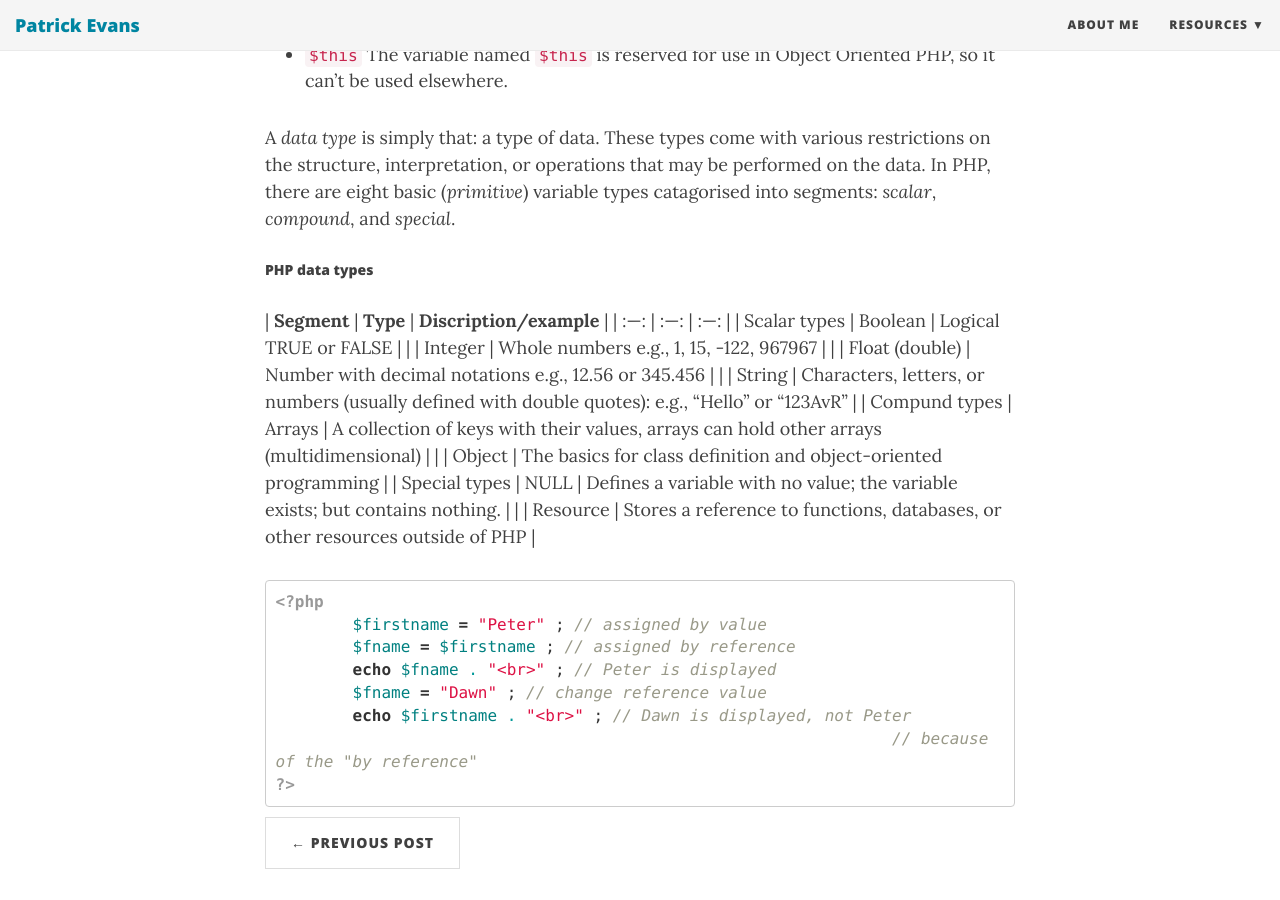
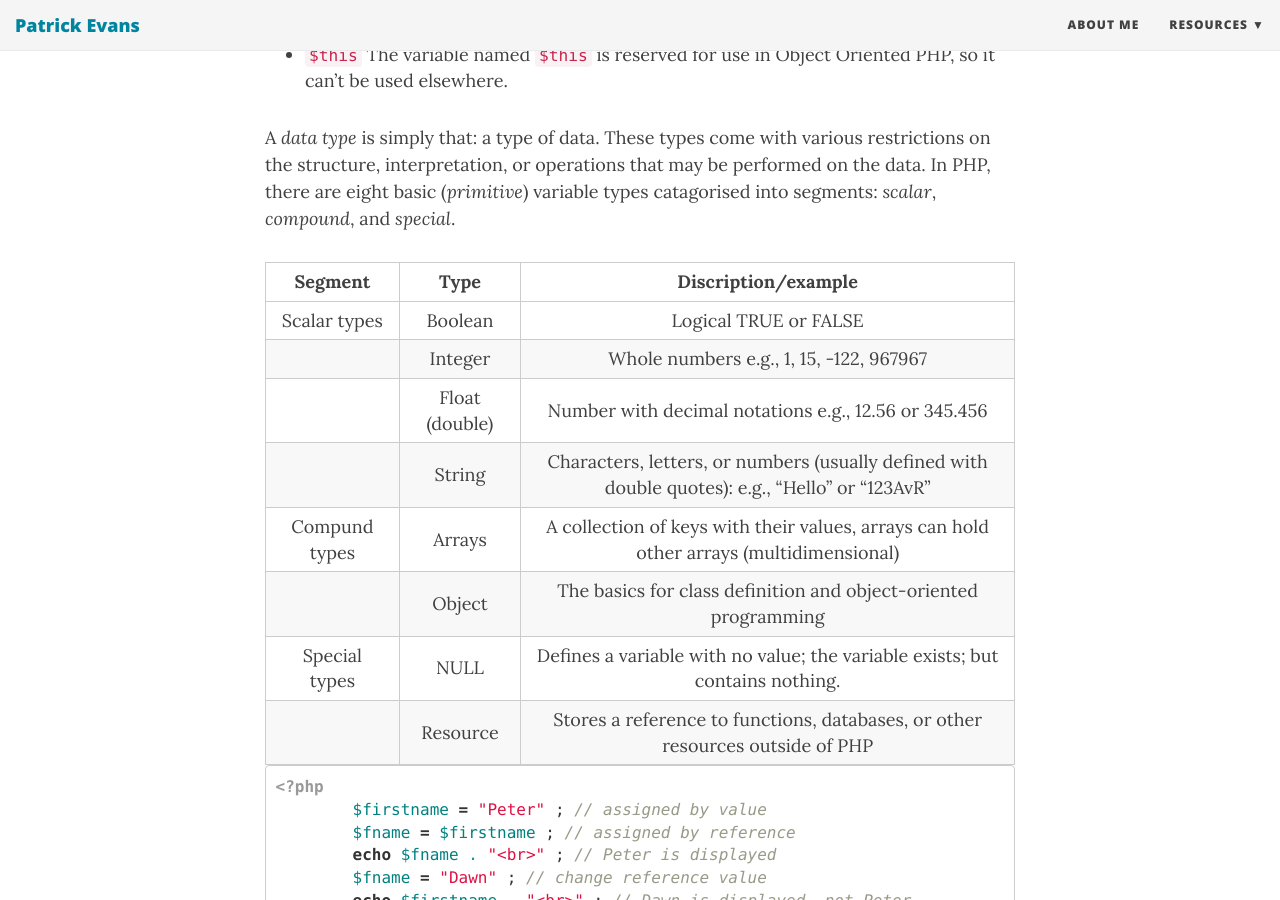
Before and after one commit to patevs/old_blog, a Jekyll site: the page built from _posts/2017-12-11-php-casting.md, in a window 1280 px wide and 900 px high, scrolled down 1412 px. Built offline with Jekyll 4.4.1, drawn with Linux system fonts in a browser that asks for light colours; nearby versions of some CDN libraries.

Commit message:
updating_1 php-casting _post

````diff
--- a/_posts/2017-12-11-php-casting.md
+++ b/_posts/2017-12-11-php-casting.md
@@ -12,6 +12,7 @@ I call this process <i>casting the joint</i> because it involves taking a basic
 <br>
 
 # Casting the Joint
+
 
 ## Whitespace, Comments, and Basic Syntax
 As far as PHP is concerned, whitespace is ignored when code is sent to the interpreter. This means that all comments and black lines are effectivey stripped out of the code file as it is running.
@@ -31,6 +32,7 @@ As far as PHP is concerned, whitespace is ignored when code is sent to the inter
 ```
 
 
+
 ## Variables: Data Types, Loose Typing, and Scope
 Variables can hold different kinds of data, but they are always established the same way. Use the following rules when defining a PHP variable:
 
@@ -45,7 +47,6 @@ Variables can hold different kinds of data, but they are always established the
 
 A _data type_ is simply that: a type of data. These types come with various restrictions on the structure, interpretation, or operations that may be performed on the data. In PHP, there are eight basic (_primitive_) variable types catagorised into segments: _scalar_, _compound_, and _special_.
 
-##### PHP data types
 | __Segment__ | __Type__ | __Discription/example__ |
 | :---: | :---: | :---: |
 | Scalar types | Boolean | Logical TRUE or FALSE |
@@ -58,7 +59,6 @@ A _data type_ is simply that: a type of data. These types come with various rest
 |  | Resource | Stores a reference to functions, databases, or other resources outside of PHP |
 
 
-
 ```php
 <?php
 	$firstname = "Peter" ; // assigned by value
````
